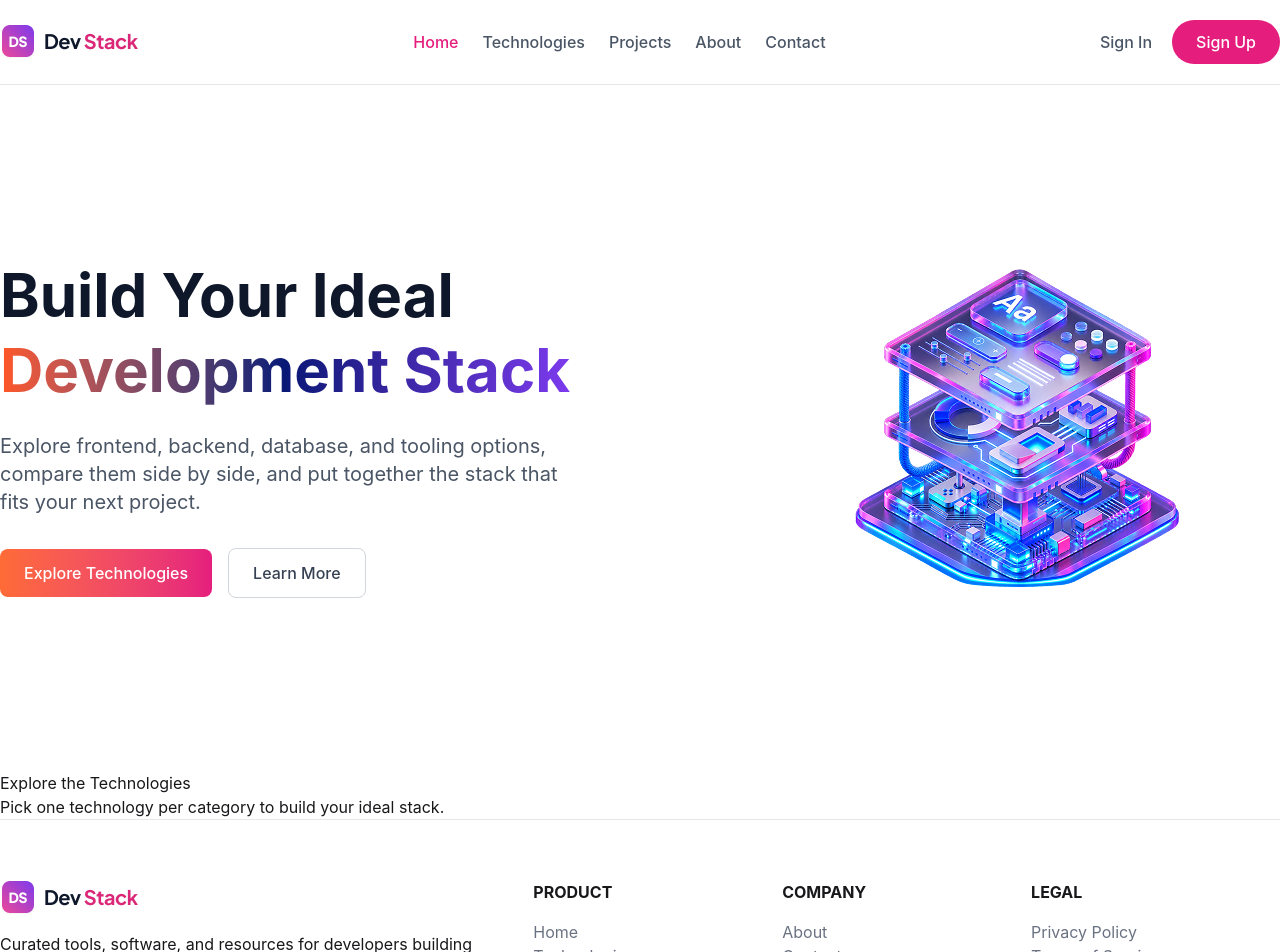
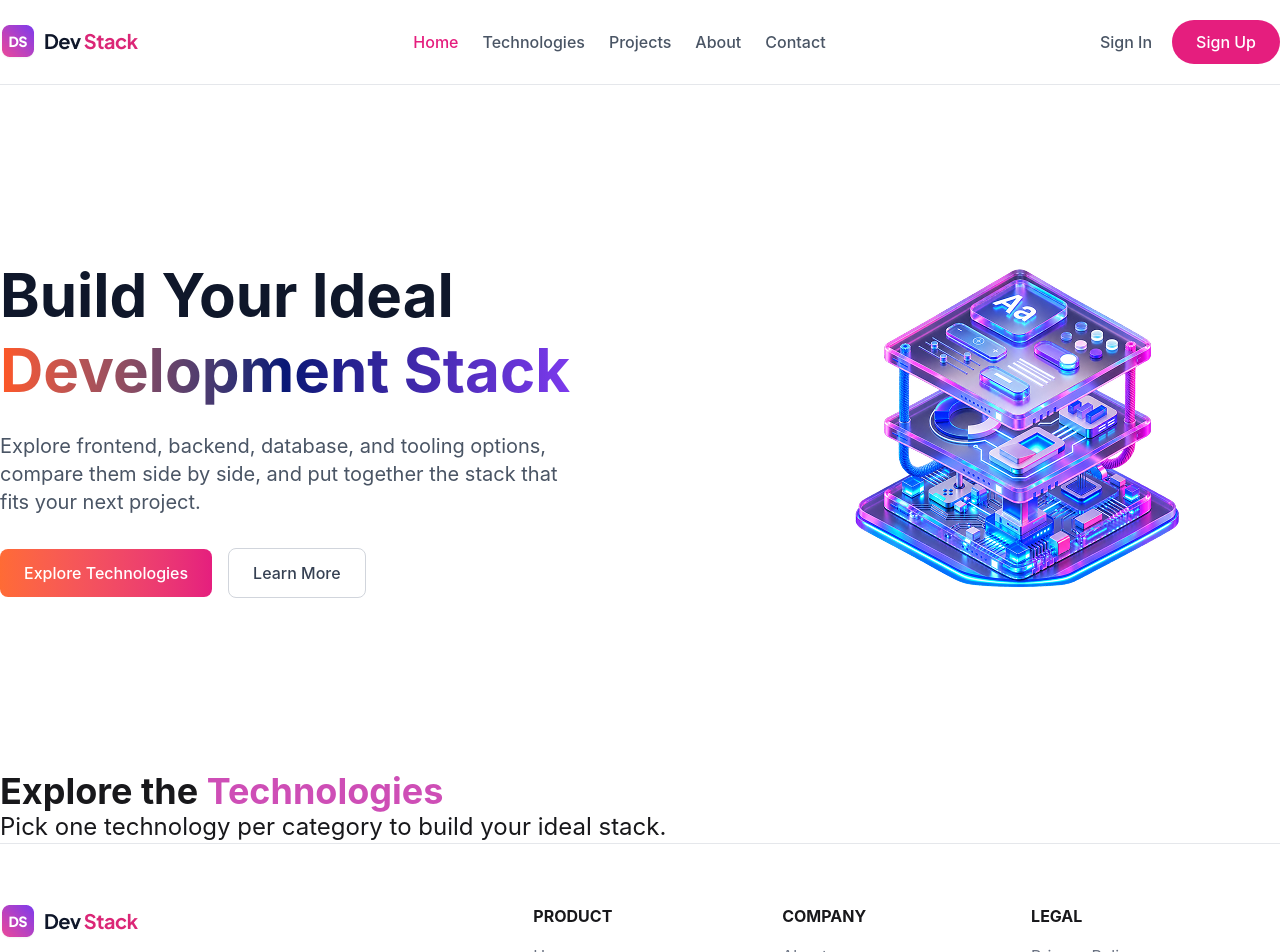
Before and after one commit to mdSaifurRahman25/PH-Assignment-5, a React (Vite) app: page / in a window 1280 px wide. Shown: the top 952 px of the page. Built offline with nearby package versions, Linux system fonts and the light colour scheme.

Commit message:
daisyUI: light option has been added on HTML file and technologies section has been redesigned

```diff
--- a/index.html
+++ b/index.html
@@ -1,13 +1,16 @@
 <!doctype html>
-<html lang="en">
+<html lang="en" data-theme="light">
+
 <head>
   <meta charset="UTF-8" />
   <link rel="icon" type="image/svg+xml" href="/favicon.svg" />
   <meta name="viewport" content="width=device-width, initial-scale=1.0" />
   <title>ph-assignment5</title>
 </head>
+
 <body>
   <div id="root"></div>
   <script type="module" src="/src/main.tsx"></script>
 </body>
+
 </html>
--- a/src/App.tsx
+++ b/src/App.tsx
@@ -2,6 +2,7 @@ import Banner from "./components/Banner"
 import Footer from "./components/Footer"
 import Navbar from "./components/Navbar"
 import Techs from "./components/techStacks/Techs"
+
 
 
 function App() {
--- a/src/components/techStacks/Techs.tsx
+++ b/src/components/techStacks/Techs.tsx
@@ -3,8 +3,8 @@
 const Techs = () => {
     return (
         <div className="container mx-auto">
-            <h2>Explore the <span>Technologies</span> </h2>
-            <p>Pick one technology per category to build your ideal stack.</p>
+            <h2 className="text-4xl font-bold">Explore the <span className="text-[#CE4EB6] ">Technologies</span> </h2>
+            <p className="text-2xl">Pick one technology per category to build your ideal stack.</p>
         </div>
     )
 }
```
Lines whose indentation alone changed are shown as unchanged.
